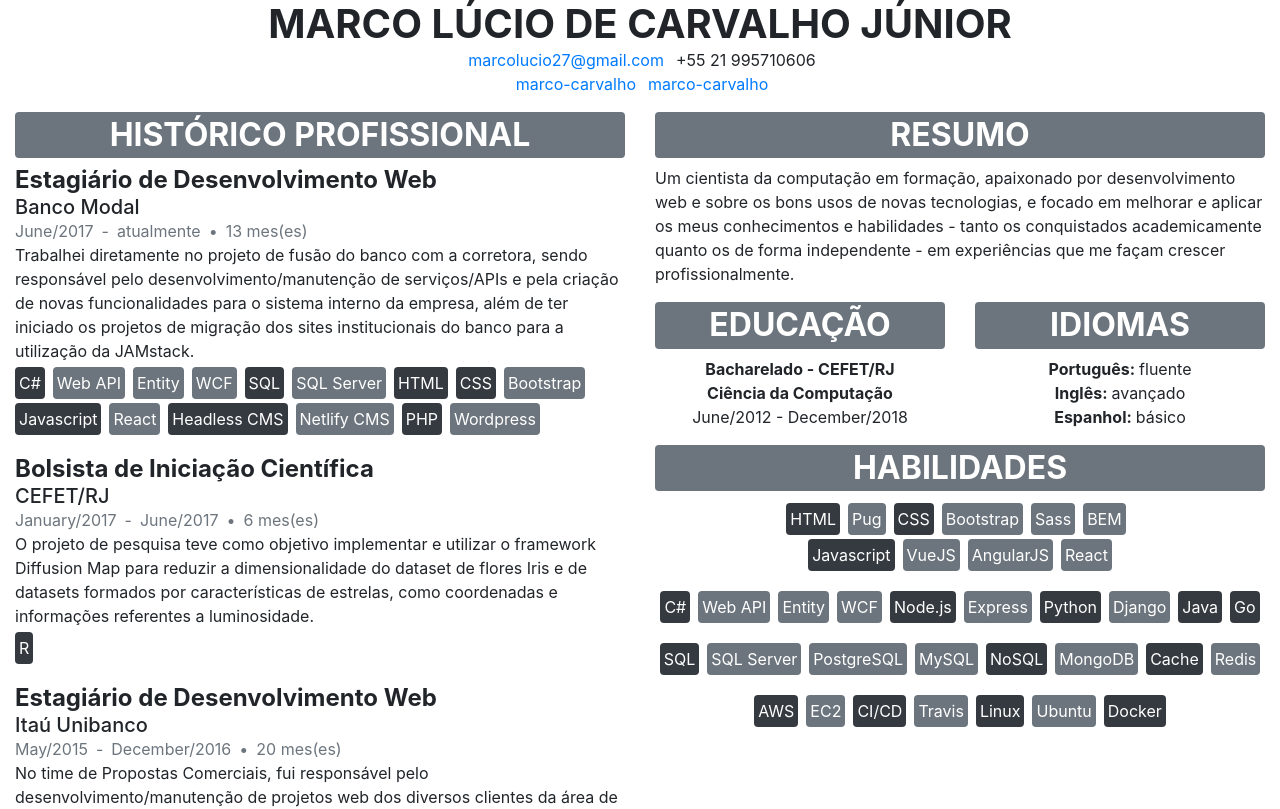
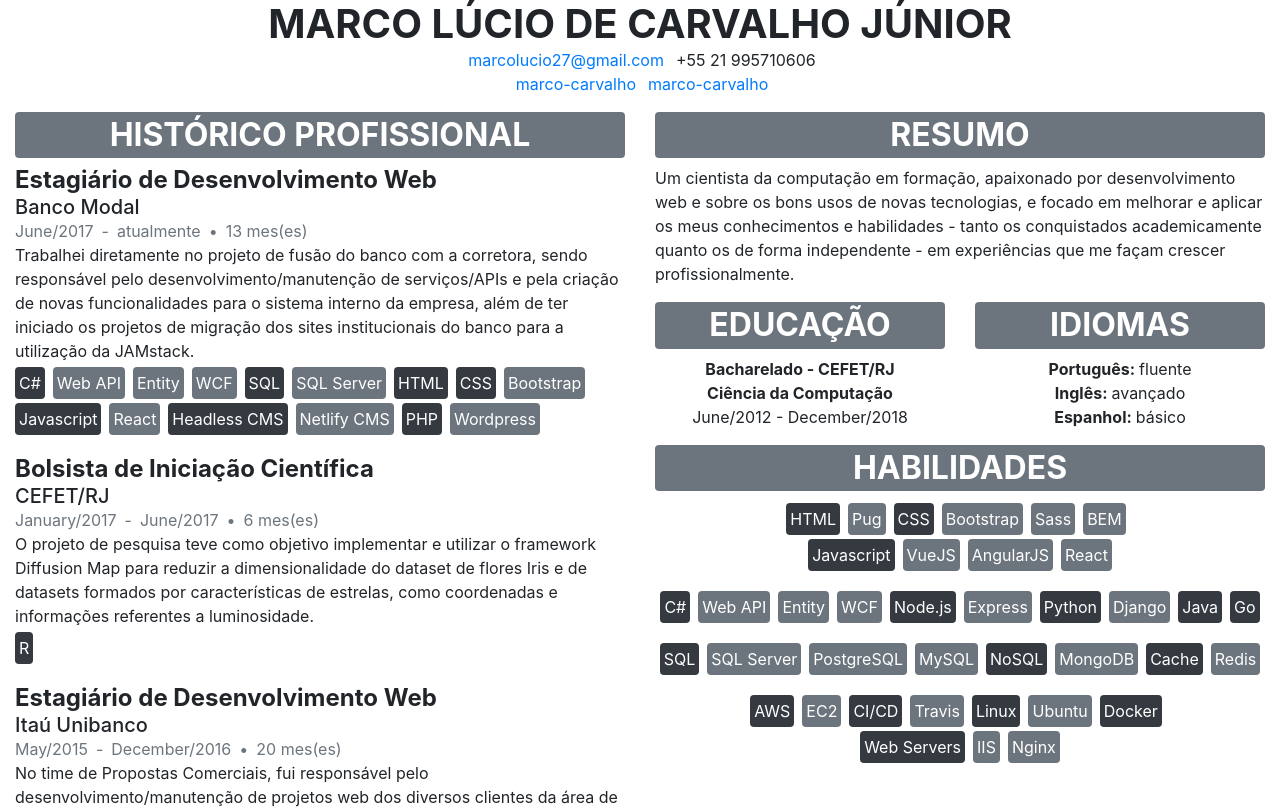
Before and after one commit to marco-carvalho/resume, a Vue app: page / in a window 1280 px wide. Shown: the top 809 px of the page. Built offline with nearby package versions, Linux system fonts and the light colour scheme.

Commit message:
add web servers

```diff
--- a/src/components/Skills.vue
+++ b/src/components/Skills.vue
@@ -48,6 +48,7 @@ export default {
             { name: "CI/CD", subtecnologies: ["Travis"]},
             { name: "Linux", subtecnologies: ["Ubuntu"]},
             { name: "Docker"},
+            { name: "Web Servers", subtecnologies: ["IIS", "Nginx"]},
           ]
         }
       ]
```
